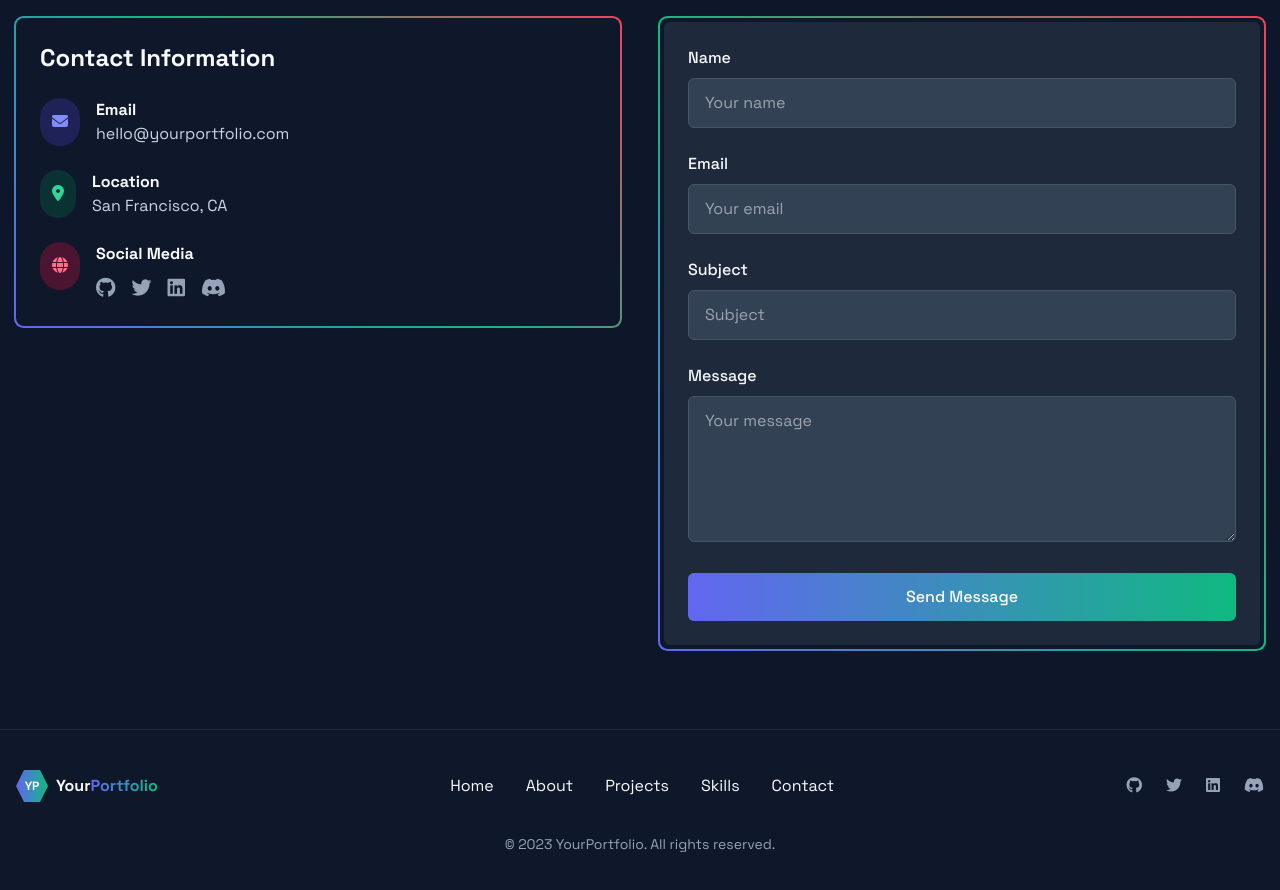
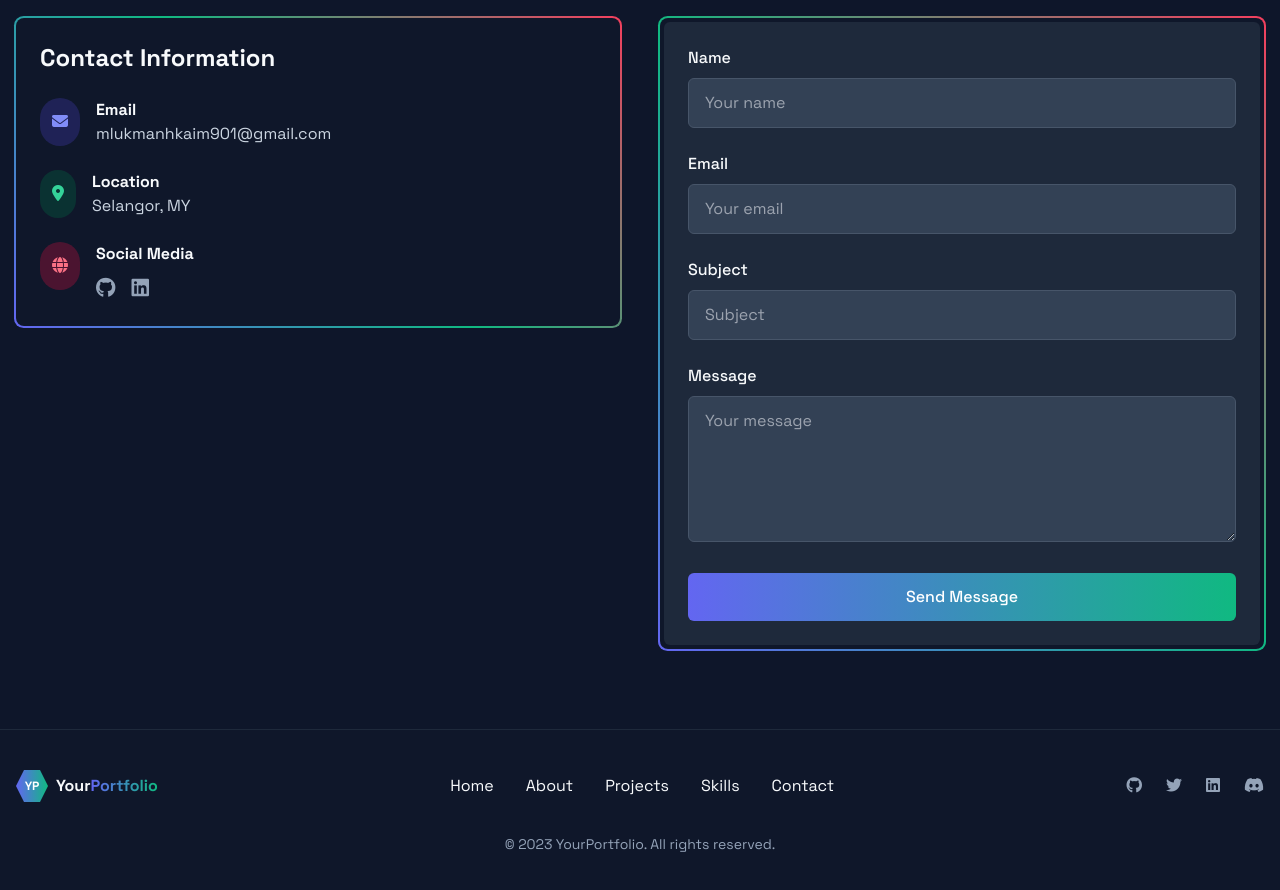
Before and after one commit to vezzil/Portfolio-Lukman, a Vue app: page / in a window 1280 px wide. Shown: the part 3420-4310 px from the top of the page. Built offline with nearby package versions, Linux system fonts and the light colour scheme.

Commit message:
fix link

```diff
--- a/src/components/Contact.vue
+++ b/src/components/Contact.vue
@@ -42,7 +42,7 @@
                                 </div>
                                 <div>
                                     <h4 class="font-bold">Email</h4>
-                                    <p class="text-slate-300">hello@yourportfolio.com</p>
+                                    <p class="text-slate-300">mlukmanhkaim901@gmail.com</p>
                                 </div>
                             </div>
 
@@ -52,7 +52,7 @@
                                 </div>
                                 <div>
                                     <h4 class="font-bold">Location</h4>
-                                    <p class="text-slate-300">San Francisco, CA</p>
+                                    <p class="text-slate-300">Selangor, MY</p>
                                 </div>
                             </div>
 
@@ -63,17 +63,12 @@
                                 <div>
                                     <h4 class="font-bold">Social Media</h4>
                                     <div class="flex space-x-4 mt-2">
-                                        <a href="#" class="text-slate-400 hover:text-white transition-colors">
+                                        <a href="https://github.com/vezzil/" target="_blank" class="text-slate-400 hover:text-white transition-colors">
                                             <i class="fab fa-github text-xl"></i>
                                         </a>
-                                        <a href="#" class="text-slate-400 hover:text-white transition-colors">
-                                            <i class="fab fa-twitter text-xl"></i>
-                                        </a>
-                                        <a href="#" class="text-slate-400 hover:text-white transition-colors">
+
+                                        <a href="https://www.linkedin.com/in/lukman-hakim-7085a61b8/" target="_blank" class="text-slate-400 hover:text-white transition-colors">
                                             <i class="fab fa-linkedin text-xl"></i>
-                                        </a>
-                                        <a href="#" class="text-slate-400 hover:text-white transition-colors">
-                                            <i class="fab fa-discord text-xl"></i>
                                         </a>
                                     </div>
                                 </div>
--- a/template-reference.html
+++ b/template-reference.html
@@ -565,7 +565,7 @@
                                 </div>
                                 <div>
                                     <h4 class="font-bold">Email</h4>
-                                    <p class="text-slate-300">hello@yourportfolio.com</p>
+                                    <p class="text-slate-300">mlukmanhakim901@gmail.com</p>
                                 </div>
                             </div>
 
```
